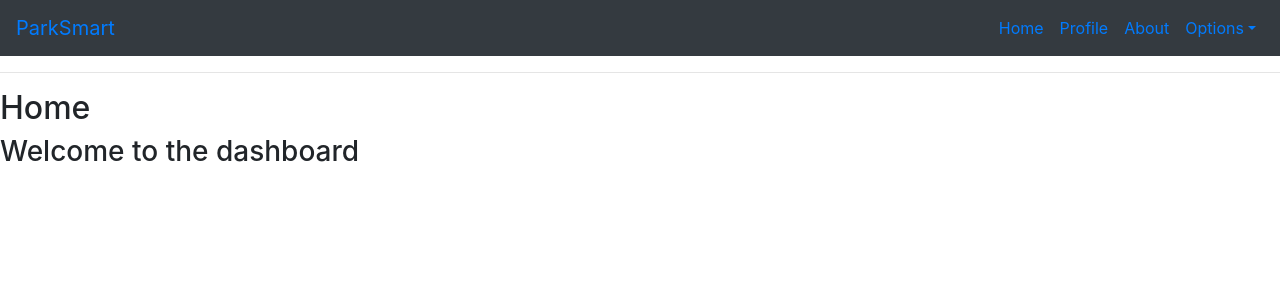
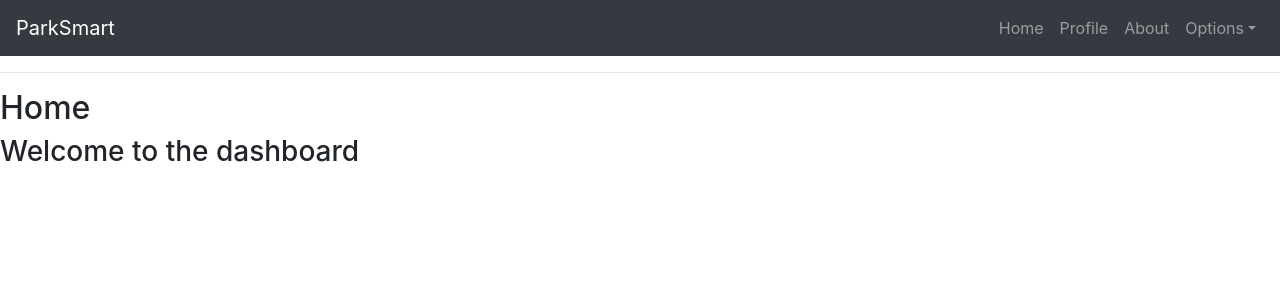
Before and after one commit to DeanoLingardo/ParkSmart, a React (Create React App) app: page / in a window 1280 px wide. Shown: the top 300 px of the page. Built offline with nearby package versions, Linux system fonts and the light colour scheme.

Commit message:
Updated Nav links

```diff
--- a/src/App.css
+++ b/src/App.css
@@ -19,8 +19,14 @@
 }
 
 .App-link {
-  color: #61dafb;
+  color: #000000;
 }
+
+.nnav-link{
+  color: #ffffff;
+  text-decoration: none;
+}
+
 
 @keyframes App-logo-spin {
   from {
--- a/src/App.js
+++ b/src/App.js
@@ -37,13 +37,13 @@ import {
       return (
       <Router>
           <div>
-            <Navbar color="dark" expand="md">
-            <NavbarBrand href="/">ParkSmart</NavbarBrand>
+            <Navbar color="dark" dark expand="md">
+            <NavbarBrand href="/" >ParkSmart</NavbarBrand>
             <NavbarToggler onClick={this.toggle} />
             <Collapse isOpen={this.state.isOpen} navbar>
             <Nav className="ml-auto" navbar>
               <NavItem>
-              <Link to={'/'} className="nav-link"> Home </Link>
+              <Link to={'/'} className="nav-link">Home</Link>
               </NavItem>
               <NavItem>
               <Link to={'/profile'} className="nav-link">Profile</Link>
```
